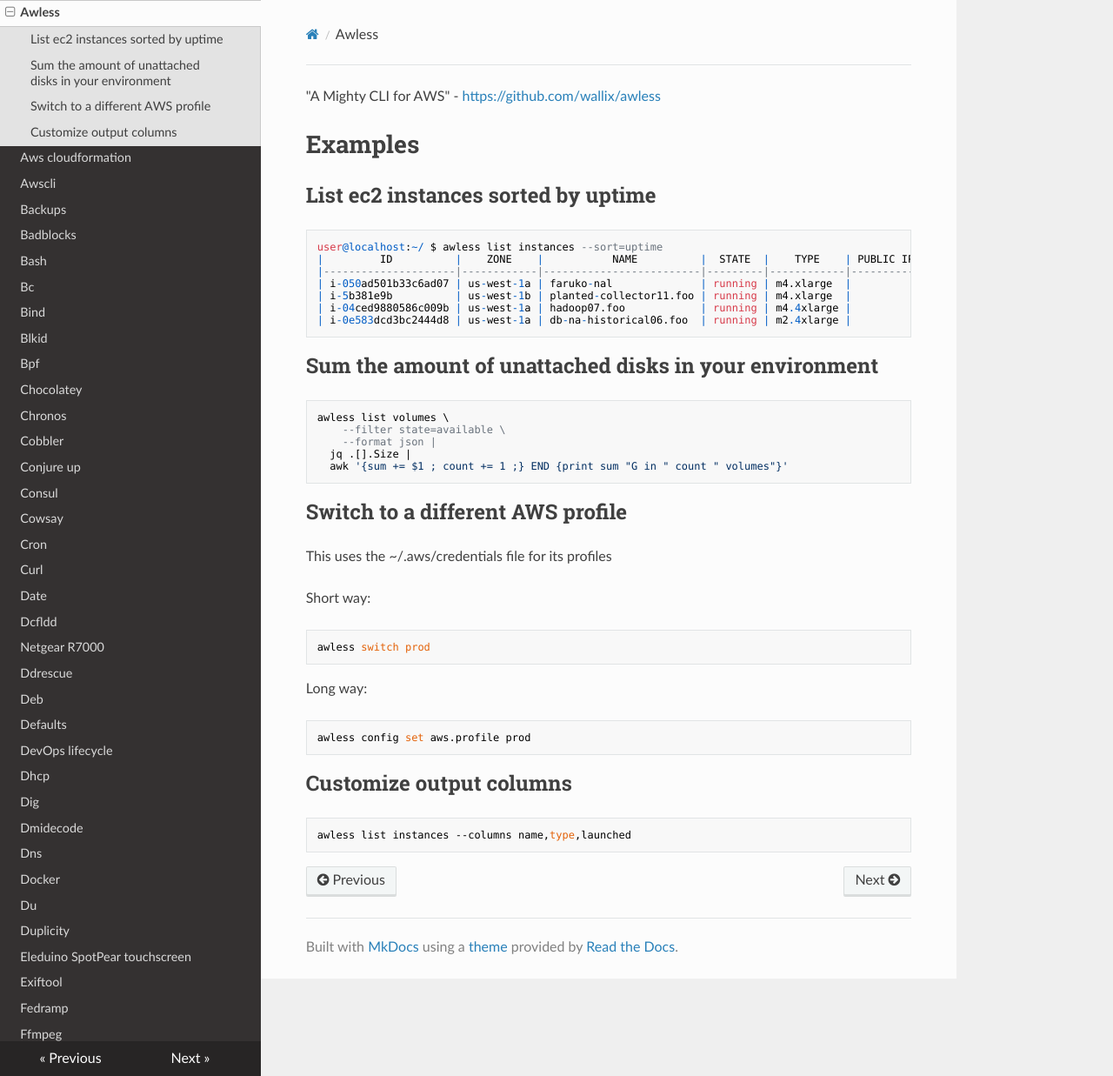
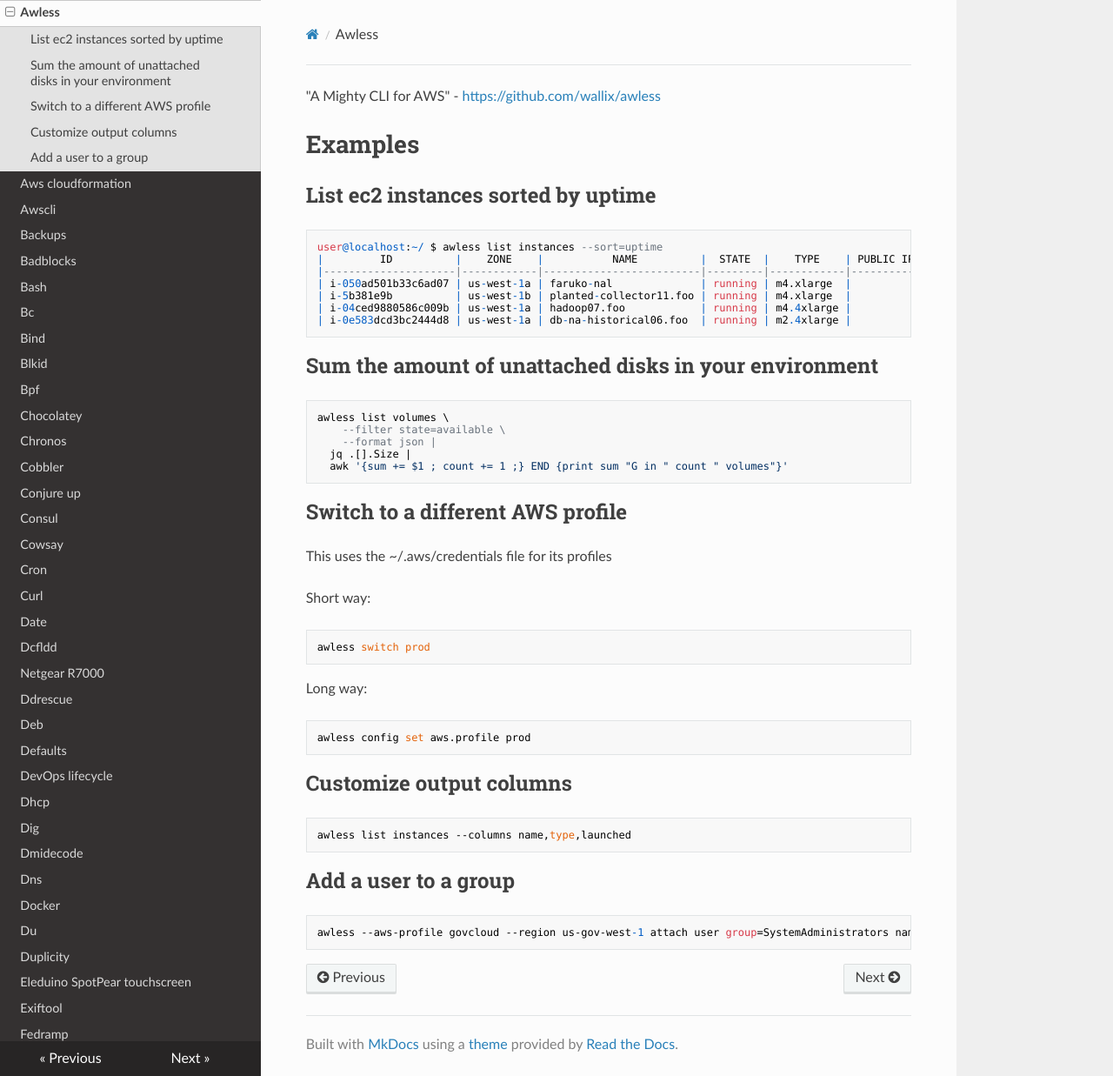
Before and after one commit to lando-cal/tech-notes, an MkDocs documentation site: the page built from docs/awless.md, in a window 1280 px wide and 1237 px high. Shown: the whole window at 87% size. Built offline with MkDocs 1.6.1, drawn with Linux system fonts in a browser that asks for light colours; nearby versions of some CDN libraries.

Commit message:
Add attach user to group example

````diff
--- a/docs/awless.md
+++ b/docs/awless.md
@@ -45,3 +45,9 @@ awless config set aws.profile prod
 ```
 awless list instances --columns name,type,launched
 ```
+
+## Add a user to a group
+
+```
+awless --aws-profile govcloud --region us-gov-west-1 attach user group=SystemAdministrators name=SpaceGhost
+```
````
